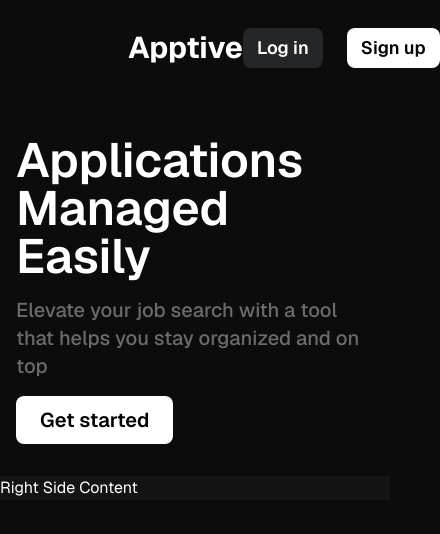
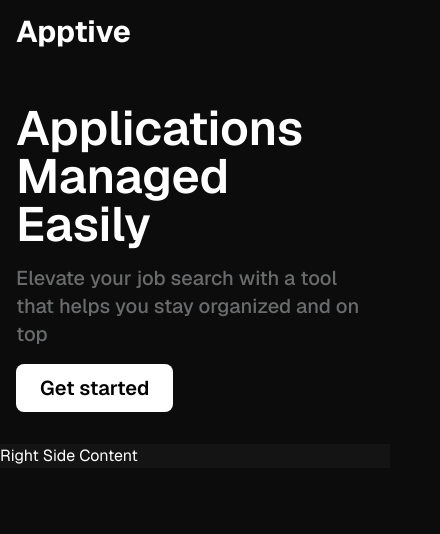
Before and after one commit to krishabbashyal/Apptive, a Next.js app in the folder client/: page / in a window 390 px wide. Shown: the top 534 px of the page, 440 px wide, since content can reach past the window. Built offline with nearby package versions, Linux system fonts and the light colour scheme.

Commit message:
Navbar responsive change for mobile

```diff
--- a/client/src/components/Navbar/Navbar.tsx
+++ b/client/src/components/Navbar/Navbar.tsx
@@ -1,28 +1,34 @@
-"use client"
+"use client";
 
-import React from 'react'
-import Link from 'next/link'
+import React from "react";
+import Link from "next/link";
 
 const Navbar = () => {
   return (
-    <div className='w-full top-0 justify-center h-24 bg-foreground flex flex-col sticky z-50'>
-
-      <div className='flex justify-between items-center mx-32'>
+    <div className="sticky z-50 flex w-full flex-col justify-center bg-foreground h-16 md:h-20">
+      <div className="mx-4 md:mx-32 flex items-center justify-between">
         {/* Logo */}
         <div>
-          <p className='text-3xl font-bold '>Apptive</p>
+          <p className="text-3xl font-bold">Apptive</p>
         </div>
         {/* Buttons */}
-        <div className='flex flex-shrink-0 gap-x-6'>
-          <Link href={"/login"}  className='text-lg bg-cadetGrayDark px-3.5 py-1.5 rounded-lg font-semibold'>Log in</Link>
-          <Link href={"/signup"} className=' text-lg bg-white text-black font-semibold px-3.5 py-1.5 rounded-lg'>Sign up</Link>
+        <div className="hidden md:flex flex-shrink-0 gap-x-2 md:gap-x-6">
+          <Link
+            href={"/login"}
+            className="rounded-lg bg-cadetGrayDark px-3.5 py-1.5 text-lg font-semibold"
+          >
+            Log in
+          </Link>
+          <Link
+            href={"/signup"}
+            className="rounded-lg bg-white px-3.5 py-1.5 text-lg font-semibold text-black"
+          >
+            Sign up
+          </Link>
         </div>
       </div>
+    </div>
+  );
+};
 
-
-
-    </div>
-  )
-}
-
-export default Navbar
+export default Navbar;
```
